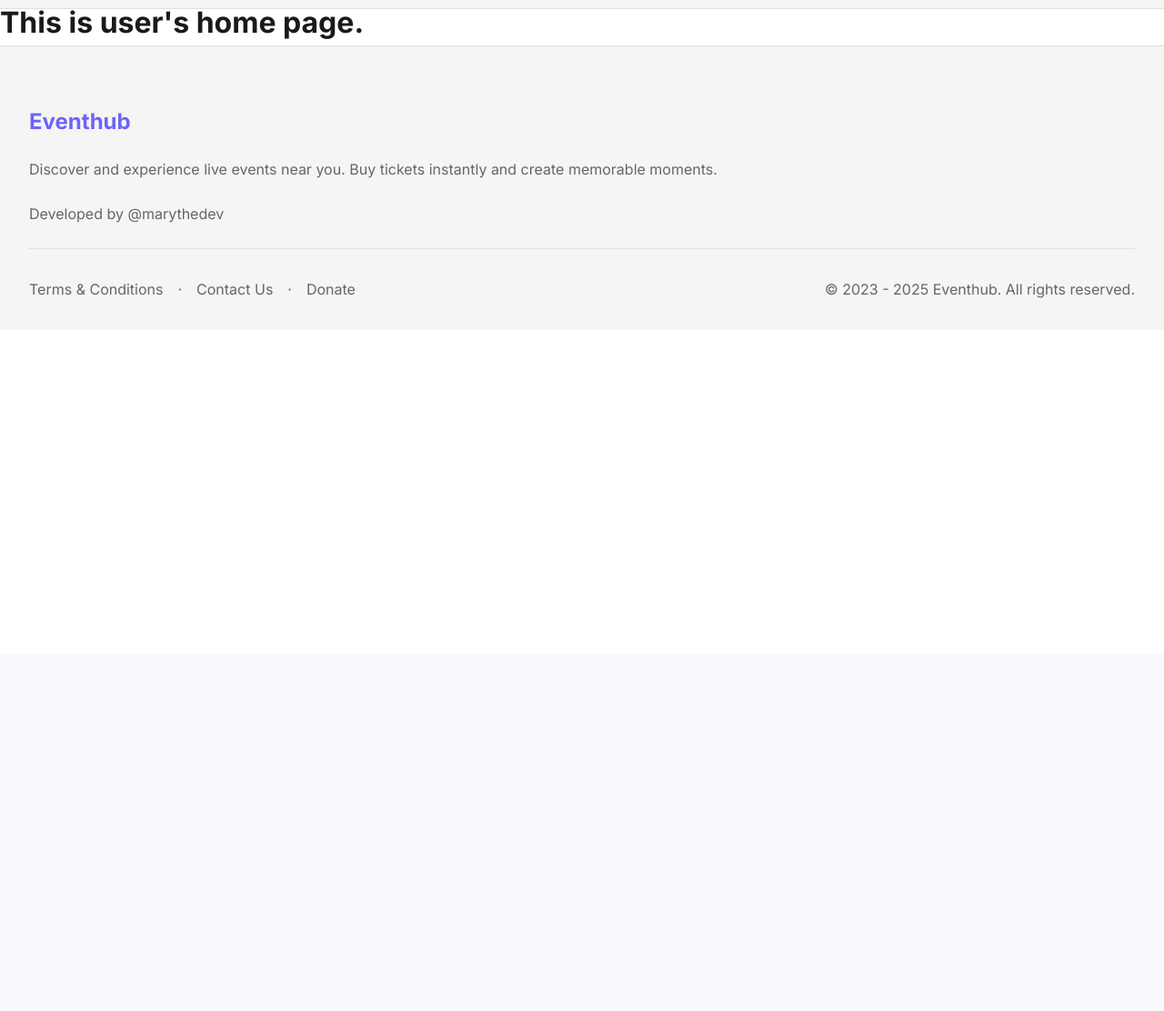
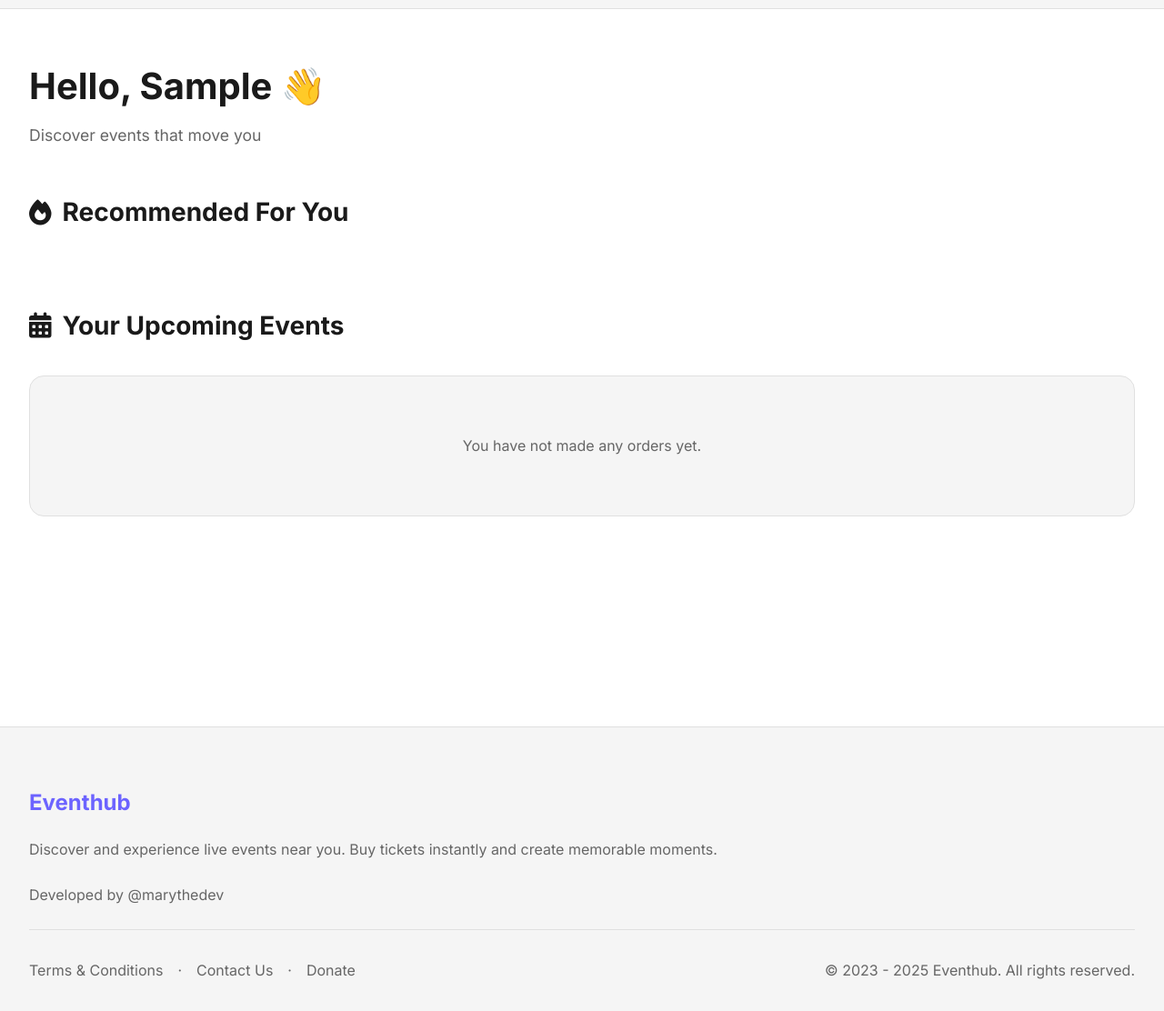
Before and after one commit to marythedev/eventhub, a Django app: page / in a window 1280 px wide. Shown: the part 81-1193 px from the top of the page at 91% size. Before the commit the page ends 409 px from the top, so only its background shows below. Run offline with Django 5.2, Linux system fonts and the light colour scheme; the visitor is signed in with stand-in values (Sample User, id 1); data comes from the database, SQL or seed files in the repository; data that the repository does not hold is empty.

Commit message:
implement home page with personalized event recommendations

```diff
--- a/eventhub/apps/api/utils.py
+++ b/eventhub/apps/api/utils.py
@@ -34,8 +34,8 @@ def _event_basic_filter(events):
         .annotate(
             event_seats=Sum("price_zones__seats"),
             event_seats_sold=Sum("price_zones__seats_sold"),
-            lowest_price=ExpressionWrapper(Min("price_zones__price"), output_field=FloatField()),
-            highest_price=ExpressionWrapper(Max("price_zones__price"), output_field=FloatField())
+            min_price=ExpressionWrapper(Min("price_zones__price"), output_field=FloatField()),
+            max_price=ExpressionWrapper(Max("price_zones__price"), output_field=FloatField())
         )
         .distinct()
     )
@@ -100,19 +100,19 @@ def _event_price_filters(events, query):
     if min_price:
         try:
             min_price = float(min_price)
-            events = events.filter(highest_price__gte=min_price)
+            events = events.filter(max_price__gte=min_price)
         except ValueError:
             pass
 
     if max_price:
         try:
             max_price = float(max_price)
-            events = events.filter(lowest_price__lte=max_price)
+            events = events.filter(min_price__lte=max_price)
         except ValueError:
             pass
 
     if free_only in ['true', '1', 'on']:
-        events = events.filter(lowest_price=0)
+        events = events.filter(min_price=0)
         query.pop('min_price', None)
         query.pop('max_price', None)
 
@@ -242,7 +242,7 @@ def _event_location_filter(events, query):
                 # additional precise location filter by haversine (circle around the location)
                 filtered_ids = [
                     e.id for e in events
-                    if _haversine(lat, lon, e.location_lat, e.location_lon) <= radius
+                    if haversine(lat, lon, e.location_lat, e.location_lon) <= radius
                 ]
                 events = events.filter(id__in=filtered_ids)
 
@@ -252,7 +252,7 @@ def _event_location_filter(events, query):
 
     return events, query
 
-def _haversine(lat1, lon1, lat2, lon2):
+def haversine(lat1, lon1, lat2, lon2):
     """
     Calculate the distance between two points on the Earth.
 
@@ -303,7 +303,7 @@ def validate_location(location):
                 'User-Agent': f'Eventhub/{os.getenv("APP_VERSION", "1.0")}',
                 'Accept-Language': 'en'
             },
-            timeout=10
+            timeout=7
         )
         data = response.json()
 
--- a/eventhub/apps/core/views.py
+++ b/eventhub/apps/core/views.py
@@ -1,7 +1,29 @@
 from django.shortcuts import render
 
+from .utils import get_recommended_events, get_upcoming_user_events
 
-# TODO: home page for logged in user
+
 def home(request):
-    """User's home page."""
-    return render(request, 'core/home.html')
+    """
+    Display landing page or user's home page with personalized data.
+
+    If the user is authenticated:
+        - Fetches upcoming events the user has purchased tickets for.
+        - Fetches recommended events based on user's purchase history, location and preferences.
+
+    If the user is not authenticated:
+        - Renders landing page.
+    """
+
+    user = request.user
+
+    if not user.is_authenticated:
+        return render(request, "core/home.html")
+
+    upcoming_events = get_upcoming_user_events(user)
+    recommended_events = get_recommended_events(user)
+
+    return render(request, "core/home.html", {
+        "upcoming_events": upcoming_events,
+        "recommended_events": recommended_events
+    })
--- /dev/null
+++ b/eventhub/static/css/pages/home.css
@@ -0,0 +1,75 @@
+.home-section {
+    padding: 4rem 0;
+}
+
+.home-header {
+    margin-bottom: 3rem;
+}
+
+.home-header h1 {
+    font-size: 2.5rem;
+    margin-bottom: 0.5rem;
+}
+
+.home-header p {
+    color: var(--text-secondary);
+    font-size: 1.1rem;
+}
+
+.section-header {
+    margin-bottom: 2rem;
+}
+
+.section-header h2 {
+    font-size: 1.75rem;
+    display: flex;
+    align-items: center;
+    gap: 0.75rem;
+}
+
+.no-upcoming-events {
+    background-color: var(--bg-secondary);
+    border: 1px solid var(--border-color);
+    border-radius: 16px;
+    padding: 2rem;
+}
+
+.upcoming-events-list {
+    display: flex;
+    flex-direction: column;
+    gap: 1rem;
+}
+
+.upcoming-event-item {
+    display: flex;
+    gap: 1rem;
+    padding: 1rem;
+    background-color: var(--bg-secondary);
+    border: 1px solid var(--border-color);
+    border-radius: 12px;
+    transition: var(--transition);
+}
+
+.upcoming-event-item:hover {
+    border-color: var(--primary-color);
+}
+
+.upcoming-event-date {
+    background-color: var(--bg-tertiary);
+    border: 1px solid var(--border-color);
+    border-radius: 8px;
+    padding: 0.75rem;
+    text-align: center;
+    font-weight: 700;
+    color: var(--primary-color);
+    min-width: 60px;
+}
+
+.upcoming-event-details h4 {
+    margin-bottom: 0.25rem;
+}
+
+.upcoming-event-details p {
+    color: var(--text-secondary);
+    font-size: 0.9rem;
+}
--- a/eventhub/static/css/pages/view-event.css
+++ b/eventhub/static/css/pages/view-event.css
@@ -217,6 +217,10 @@ p.ticket-price {
     color: var(--primary-color);
 }
 
+p.ticket-price.free {
+    color: var(--success-color);
+}
+
 .ticket-type-seats {
     display: flex;
     flex-direction: column;
--- a/eventhub/static/js/general.js
+++ b/eventhub/static/js/general.js
@@ -185,6 +185,9 @@ document.querySelectorAll(".regular-date-short-month").forEach(el => {
         day: 'numeric',
     })
 });
+document.querySelectorAll(".date-month-day").forEach(el => {
+    UTCtoLocalTime(el.dataset.utc, el, { month: 'short', day: 'numeric' });
+});
 document.querySelectorAll(".date-month").forEach(el => {
     UTCtoLocalTime(el.dataset.utc, el, { month: 'short' });
 });
--- a/eventhub/templates/core/home.html
+++ b/eventhub/templates/core/home.html
@@ -9,6 +9,7 @@
 <!-- stylesheets -->
 {% block stylesheets %}
 <link rel="stylesheet" href="{% static 'css/pages/landing.css' %}" type="text/css">
+<link rel="stylesheet" href="{% static 'css/pages/home.css' %}" type="text/css">
 {% endblock %}
 
 {% block navclass %}landing{% endblock %}
@@ -61,7 +62,90 @@
 
 {% else %}
 
-<h1>This is user's home page.</h1>
+<section id="home" class="home-section">
+    <div class="container">
+        <div class="home-header">
+            <h1>Hello, {{ user.get_short_name }} 👋</h1>
+            <p>Discover events that move you</p>
+        </div>
+
+        <div class="recommended-events">
+            <div class="section-header">
+                <h2><i class="fas fa-fire"></i> Recommended For You</h2>
+            </div>
+
+            <div class="events-grid">
+
+                {% for event in recommended_events %}
+                <a href="{% url 'events:view_event' event.id %}">
+                    <div class="event-card">
+                        <div class="event-image">
+                            <img src="{{ event.images.first.url }}" alt="{{ event.title }}">
+                            {% if event.badge %}
+                            <div class="event-badge {{ event.badge|lower }}">{{ event.badge }}</div>
+                            {% endif %}
+                        </div>
+                        <div class="event-content">
+                            <div class="event-description">
+                                <div class="event-date">
+                                    <span class="date-day" data-utc="{{ event.date|date:'c' }}"></span>
+                                    <span class="date-month" data-utc="{{ event.date|date:'c' }}"></span>
+                                </div>
+                                <div class="event-info">
+                                    <h3>{{event.name}}</h3>
+                                    <p class="event-location"><i class="fas fa-map-marker-alt"></i>
+                                        {{ event.location|truncatechars:50 }}</p>
+                                    <p class="event-genre"><i class="fas fa-tags"></i> {{ event.category|capfirst }}</p>
+                                </div>
+                            </div>
+
+                            <div class="event-footer">
+                                <span class="event-price {% if event.min_price == 0 %}free{% endif %}">
+                                    {% if event.min_price != 0 %}
+                                    From ${{ event.min_price|floatformat:2 }}
+                                    {% else %} Free {% endif %}
+                                </span>
+                                <button class="btn-primary btn-small">
+                                    {% if event.price == 'Free' %} Reserve Spot {% else %} Get Tickets {% endif %}
+                                </button>
+                            </div>
+                        </div>
+                    </div>
+                </a>
+                {% endfor %}
+            </div>
+        </div>
+
+        <div>
+            <div class="section-header">
+                <h2><i class="fas fa-calendar-alt"></i> Your Upcoming Events</h2>
+            </div>
+
+            {% if not upcoming_events %}
+            <div class="no-upcoming-events">
+                <p class="empty-state">You have not made any orders yet.</p>
+            </div>
+            {% endif %}
+
+            {% if upcoming_events|length > 0 %}
+            <div class="upcoming-events-list">
+                {% for event in upcoming_events %}
+                <a href="{% url 'events:view_event' event.id %}">
+                    <div class="upcoming-event-item">
+                        <div class="upcoming-event-date date-month-day" data-utc="{{ event.date|date:'c' }}"></div>
+                        <div class="upcoming-event-details">
+                            <h4>{{event.name}}</h4>
+                            <p>{{event.tickets_owned}} tickets • {{event.location}}</p>
+                        </div>
+                    </div>
+                </a>
+                {% endfor%}
+            </div>
+            {% endif %}
+        </div>
+    </div>
+</section>
+
 {% endif %}
 
 {% endblock %}
--- a/eventhub/templates/events/view-event.html
+++ b/eventhub/templates/events/view-event.html
@@ -89,7 +89,11 @@
                             <div class="ticket-type-info">
                                 <h4>{{zone.name}}</h4>
                                 <p>{{zone.desc}}</p>
-                                <p class="ticket-price price">${{zone.price}}</p>
+                                <p class="ticket-price price {% if zone.price == 0 %}free{% endif %}">
+                                    {% if zone.price != 0 %}
+                                    ${{ zone.price }}
+                                    {% else %} Free {% endif %}
+                                </span>
                             </div>
                             <div class="ticket-type-seats">
                                 <div class="quantity-controls">
--- a/eventhub/templates/events/view-events.html
+++ b/eventhub/templates/events/view-events.html
@@ -144,9 +144,9 @@
                                 </div>
 
                                 <div class="event-footer">
-                                    <span class="event-price {% if event.badge == 'Free' %}free{% endif %}">
-                                        {% if not event.badge == 'Free' %}
-                                        From ${{ event.lowest_price|floatformat:2 }}
+                                    <span class="event-price {% if event.min_price == 0 %}free{% endif %}">
+                                        {% if event.min_price != 0 %}
+                                        From ${{ event.min_price|floatformat:2 }}
                                         {% else %} Free {% endif %}
                                     </span>
 
```
Also changed, not shown: eventhub/apps/core/utils.py (added, +250 -0 lines).
